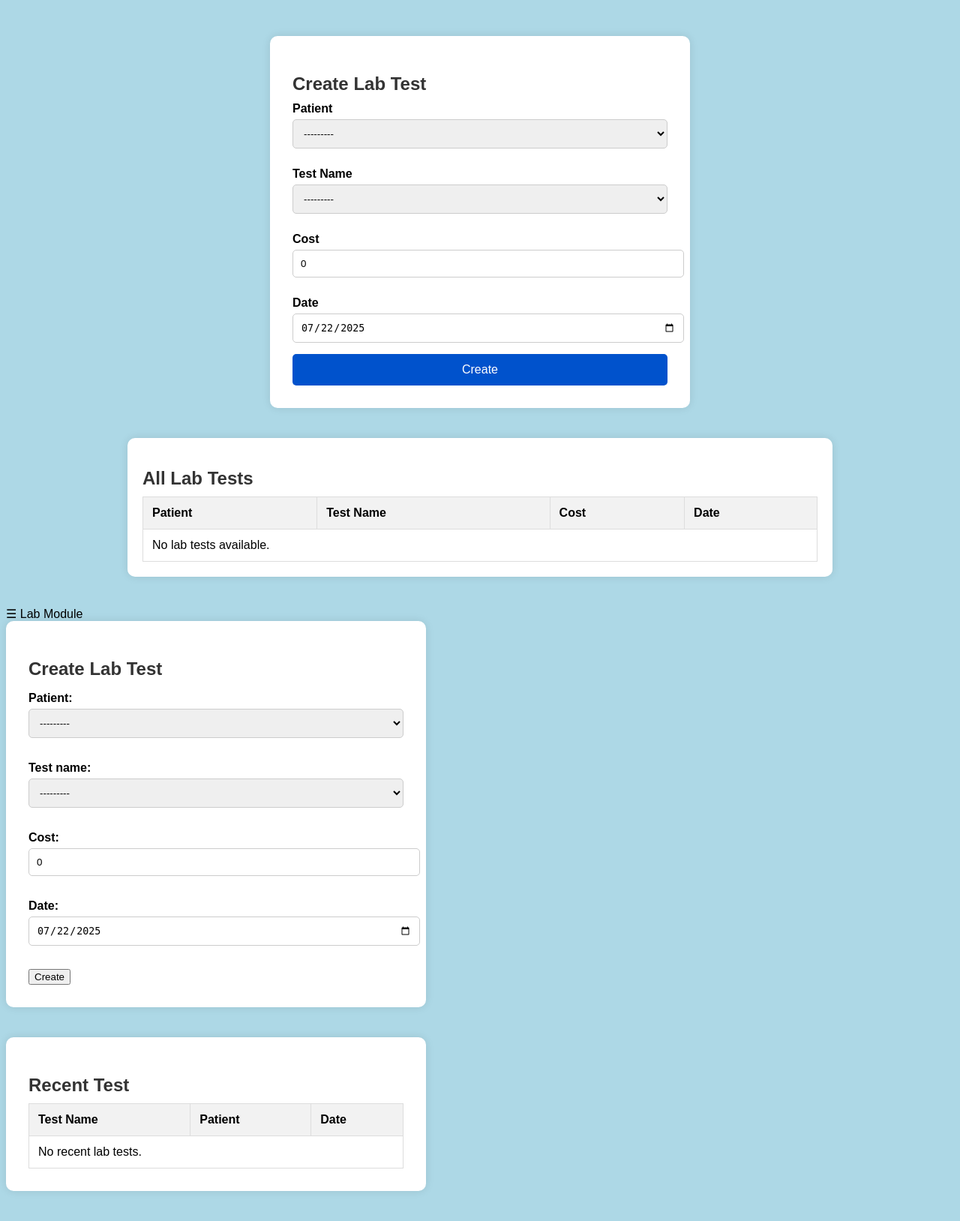
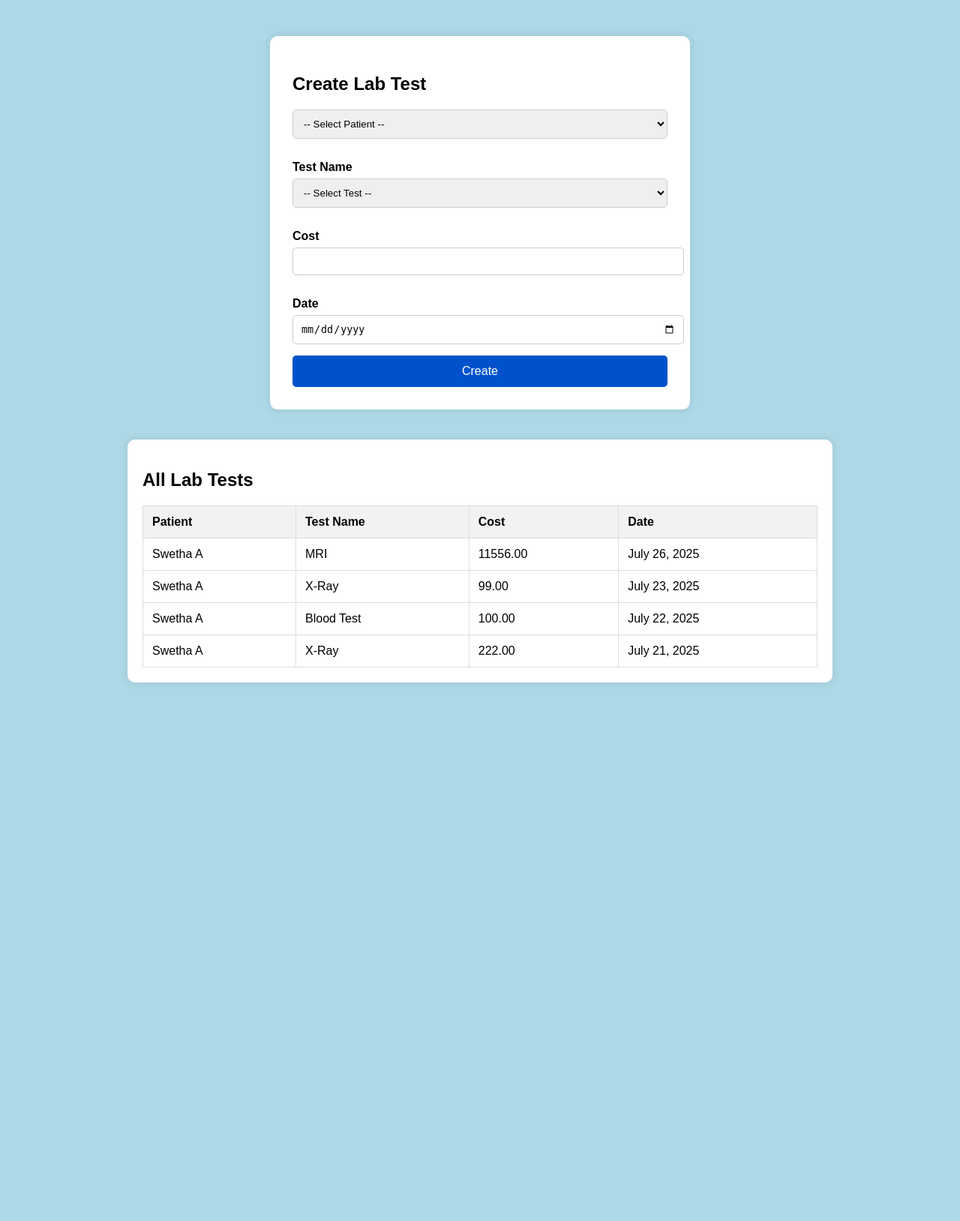
Before and after one commit to SaranyaVenkatasubramani/Hms, a Django app: page /lab/dashboard/ in a window 1280 px wide. Shown: the whole page at 75% size. After the commit the page ends 910 px from the top, so only its background shows below. Run offline with Django 5.2, Linux system fonts and the light colour scheme; data comes from the database, SQL or seed files in the repository; both versions use the stored data as it was after the commit.

Commit message:
lab finish

```diff
--- a/lab_test/forms.py
+++ b/lab_test/forms.py
@@ -1,17 +1,17 @@
 from django import forms
 from .models import LabTest
+from patients.models import Patient
 
 class LabTestForm(forms.ModelForm):
     class Meta:
         model = LabTest
         fields = ['patient', 'test_name', 'cost', 'date']
-        widgets = {
-            'patient': forms.Select(attrs={'class': 'form-select'}),
-            'test_name': forms.Select(attrs={'class': 'form-select'}),
-            'cost': forms.TextInput(attrs={'class': 'form-control', 'placeholder': '$'}),
-            'date': forms.DateInput(attrs={
+
+    def __init__(self, *args, **kwargs):
+        super().__init__(*args, **kwargs)
+        self.fields['patient'].queryset = Patient.objects.all()
+        for field in self.fields.values():
+            field.widget.attrs.update({
                 'class': 'form-control',
-                'placeholder': 'dd - mm - yyyy',
-                'type': 'date'
-            }),
-        }
+                'style': 'margin-bottom: 15px; padding: 10px; width: 100%;'
+            })
--- a/lab_test/urls.py
+++ b/lab_test/urls.py
@@ -3,4 +3,6 @@ from . import views
 
 urlpatterns = [
     path('dashboard/', views.add_lab_test, name='add_lab_test'),  # ✅ change '' to 'dashboard/'
+    path('report/', views.lab_report, name='lab_report'),  # ✅ add lab report URL
+
 ]
--- a/lab_test/views.py
+++ b/lab_test/views.py
@@ -1,14 +1,27 @@
 from django.shortcuts import render, redirect
 from .forms import LabTestForm
 from .models import LabTest
+from patients.models import Patient  # Assuming you have a Patient model
+
 def add_lab_test(request):
     if request.method == 'POST':
         form = LabTestForm(request.POST)
         if form.is_valid():
             form.save()
-            return redirect('add_lab_test')
+            return redirect('add_lab_test')  # or redirect to a success page
     else:
         form = LabTestForm()
+        patients= Patient.objects.all()  # Assuming you have a Patient model
 
-    tests = LabTest.objects.order_by('-date')  # Fetch all if you want
-    return render(request, 'lab.html', {'form': form, 'tests': tests})
+    tests = LabTest.objects.order_by('-date')
+    return render(request, 'lab.html', {
+        'form': form,
+        'tests': tests,
+        'patients': patients
+    })
+
+def lab_report(request):
+    tests = LabTest.objects.order_by('-date')
+    return render(request, 'lab_report.html', {
+        'tests': tests
+    })
--- a/templates/lab.html
+++ b/templates/lab.html
@@ -23,23 +23,15 @@
       border-radius: 10px;
       box-shadow: 0 0 12px rgba(0,0,0,0.1);
     }
-        .table-container {
-            width: 90%;
-            max-width: 900px;
-            background: #fff;
-            padding: 20px;
-            border-radius: 10px;
-            box-shadow: 0 0 12px rgba(0,0,0,0.1);
-        }
     label {
       font-weight: bold;
-            margin-top: 10px;
       display: block;
+      margin-bottom: 6px;
+      margin-top: 14px;
     }
     input, select {
       width: 100%;
       padding: 10px;
-            margin-top: 5px;
       margin-bottom: 15px;
       border: 1px solid #ccc;
       border-radius: 5px;
@@ -57,15 +49,13 @@
     .btn:hover {
       background-color: #003d99;
     }
-        .error {
-            color: red;
-            font-size: 14px;
-            margin-bottom: 15px;
-        }
-        .alert {
-            color: green;
-            font-size: 16px;
-            margin-bottom: 15px;
+    .table-container {
+      width: 90%;
+      max-width: 900px;
+      background: #fff;
+      padding: 20px;
+      border-radius: 10px;
+      box-shadow: 0 0 12px rgba(0,0,0,0.1);
     }
     table {
       width: 100%;
@@ -80,9 +70,11 @@
     th {
       background-color: #f2f2f2;
     }
-        h2 {
-            margin-bottom: 10px;
-            color: #333;
+    .error {
+      color: red;
+    }
+    .alert {
+      color: green;
     }
   </style>
 </head>
@@ -113,23 +105,34 @@
 
     <form method="POST">
       {% csrf_token %}
-                <label for="{{ form.patient.id_for_label }}">Patient</label>
-                {{ form.patient }}
 
-                <label for="{{ form.test_name.id_for_label }}">Test Name</label>
-                {{ form.test_name }}
+      <select name="patient" id="id_patient" required>
+  <option value="">-- Select Patient --</option>
+  {% for patient in patients %}
+    <option value="{{ patient.id }}">{{ patient.full_name }}</option>
+  {% endfor %}
+</select>
 
-                <label for="{{ form.cost.id_for_label }}">Cost</label>
-                {{ form.cost }}
 
-                <label for="{{ form.date.id_for_label }}">Date</label>
-                {{ form.date }}
+      <label for="id_test_name">Test Name</label>
+      <select name="test_name" id="id_test_name" required>
+        <option value="">-- Select Test --</option>
+        <option value="Blood Test">Blood Test</option>
+        <option value="X-Ray">X-Ray</option>
+        <option value="MRI">MRI</option>
+      </select>
+
+      <label for="id_cost">Cost</label>
+      <input type="number" step="0.01" name="cost" id="id_cost" required>
+
+      <label for="id_date">Date</label>
+      <input type="date" name="date" id="id_date" required>
 
       <button type="submit" class="btn">Create</button>
     </form>
   </div>
 
-        <!-- Existing Tests Table -->
+  <!-- Lab Tests Table -->
   <div class="table-container">
     <h2>All Lab Tests</h2>
     <table>
@@ -142,59 +145,19 @@
         </tr>
       </thead>
       <tbody>
-                    {% for test in recent_tests %}
+        {% for test in tests %}
           <tr>
-                            <td>{{ test.patient }}</td>
+            <td>{{ test.patient.full_name }}</td>
             <td>{{ test.test_name }}</td>
             <td>{{ test.cost }}</td>
             <td>{{ test.date }}</td>
           </tr>
-                    {% empty %}
-                        <tr>
-                            <td colspan="4">No lab tests available.</td>
-                        </tr>
+
         {% endfor %}
       </tbody>
     </table>
   </div>
 
 </div>
-    <div class="header-title">☰ Lab Module</div>
-  </div>
-
-  <div class="main">
-    <!-- Form Section -->
-    <div class="container">
-      <h2>Create Lab Test</h2>
-      <form method="POST">
-        {% csrf_token %}
-        {{ form.as_p }}
-        <button type="submit">Create</button>
-      </form>
-    </div>
-
-    <!-- Table Section -->
-    <div class="container">
-      <h2>Recent Test</h2>
-      <table>
-        <tr>
-          <th>Test Name</th>
-          <th>Patient</th>
-          <th>Date</th>
-        </tr>
-        {% for test in recent_tests %}
-        <tr>
-          <td>{{ test.test_name }}</td>
-          <td>{{ test.patient }}</td>
-          <td>{{ test.date }}</td>
-        </tr>
-        {% empty %}
-        <tr>
-          <td colspan="3">No recent lab tests.</td>
-        </tr>
-        {% endfor %}
-      </table>
-    </div>
-  </div>
 </body>
 </html>
```
Also changed, not shown: templates/lab_report.html (added, +30 -0 lines), db.sqlite3. Lines whose indentation alone changed are shown as unchanged.
